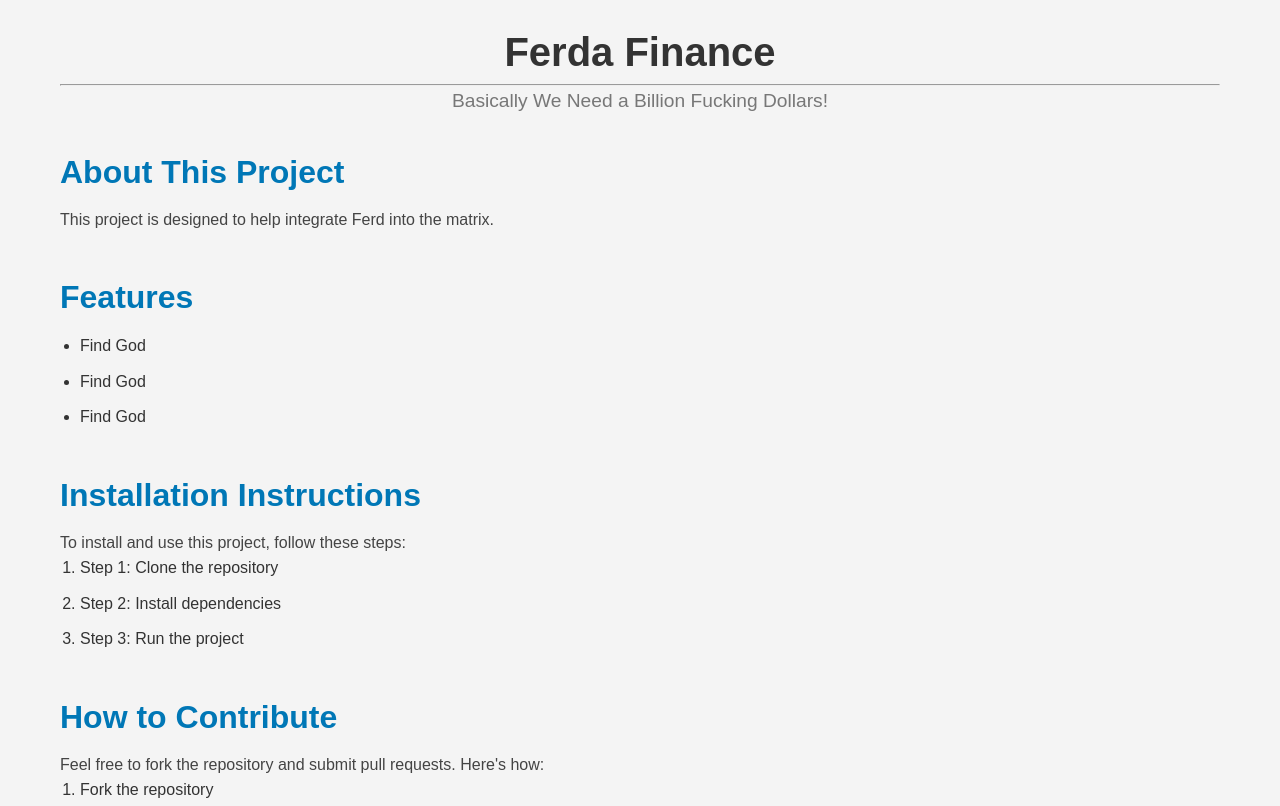
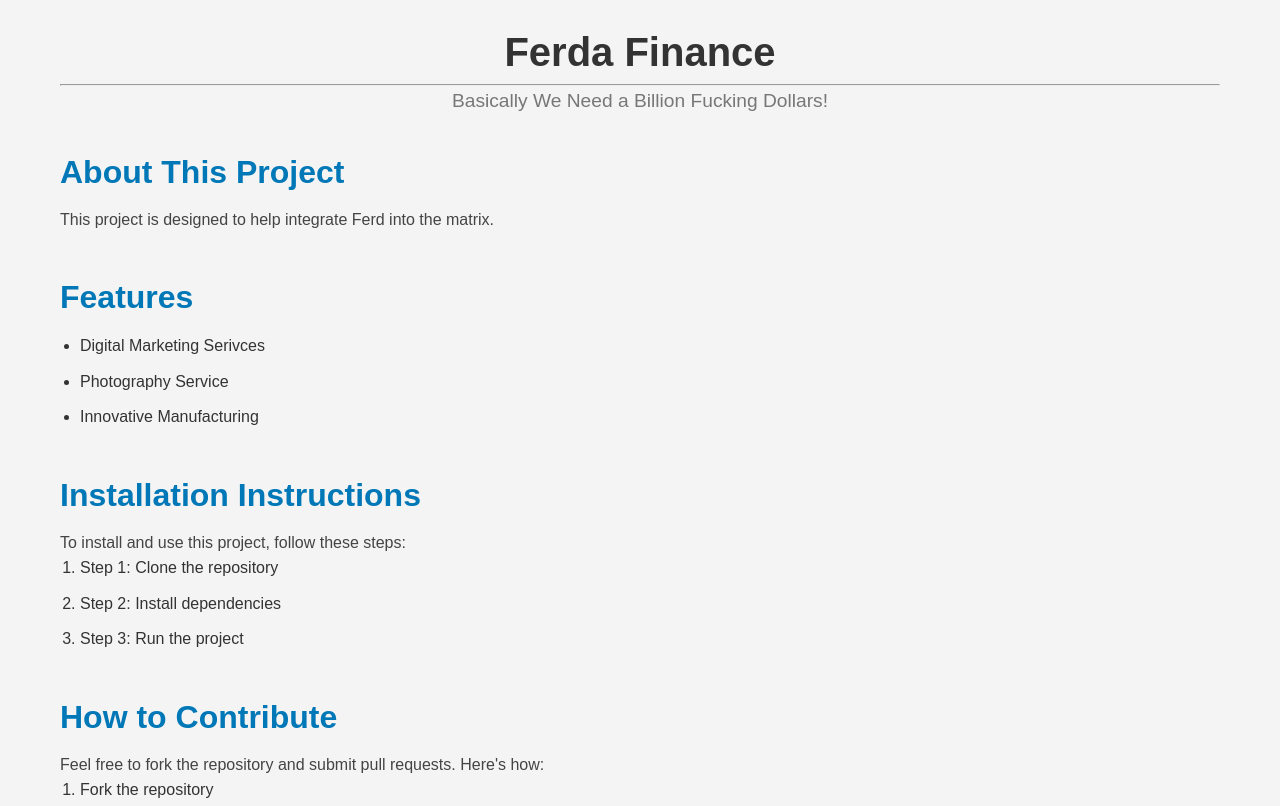
Before and after one commit to PissTech/Ferda-Finance, a plain HTML site: page index.html in a window 1280 px wide. Shown: the top 806 px of the page. Drawn offline with Linux system fonts and the light colour scheme.

Commit message:
Update index.html

```diff
--- a/index.html
+++ b/index.html
@@ -21,9 +21,9 @@
     <section id="features">
         <h2>Features</h2>
         <ul>
-            <li>Find God</li>
-            <li>Find God</li>
-            <li>Find God</li>
+            <li>Digital Marketing Serivces</li>
+            <li>Photography Service</li>
+            <li>Innovative Manufacturing</li>
         </ul>
     </section>
 
@@ -49,7 +49,7 @@
 
     <footer>
         <p>&copy; 2025 JWB LLC. All rights reserved.</p>
-        <p>Visit the repository at: <a href="https://github.com/yourusername/your-repository">GitHub Repository</a></p>
+        <p>Visit the repository at: <a href="https://github.com/PissTech/Ferda-Finance">GitHub Repository</a></p>
     </footer>
 </body>
 </html>
```
